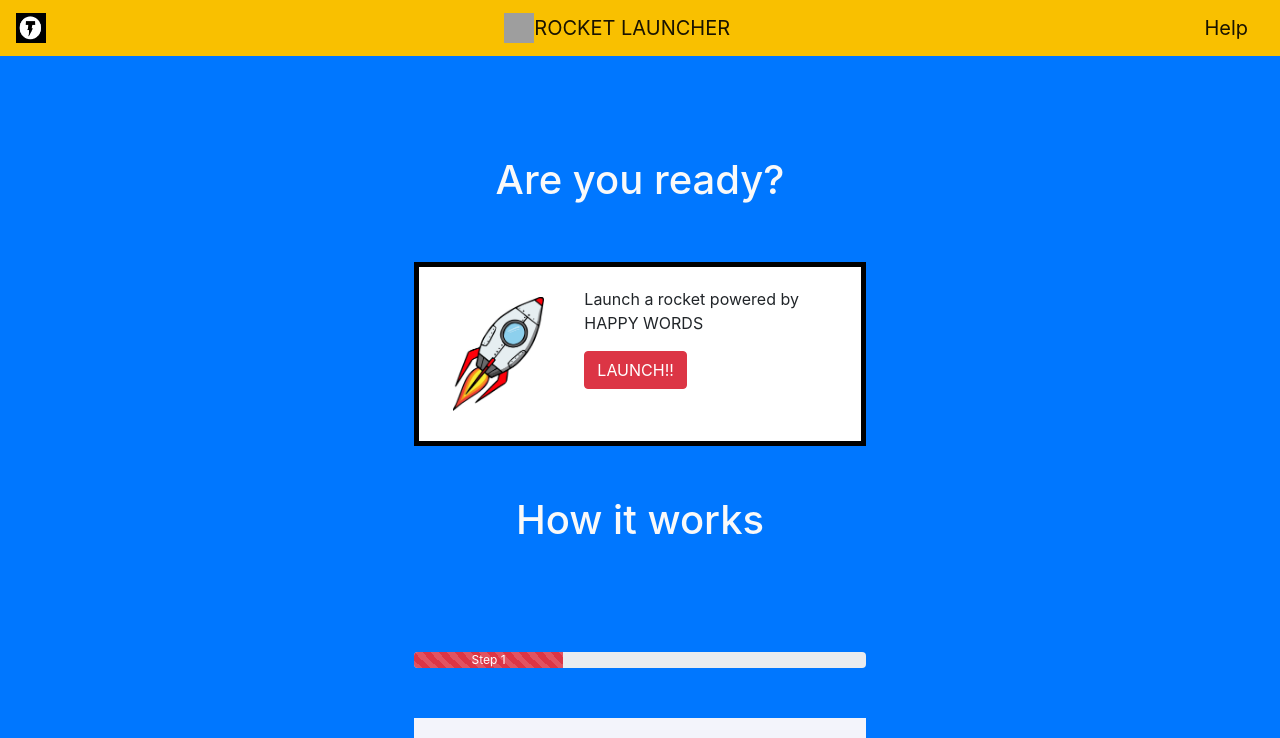
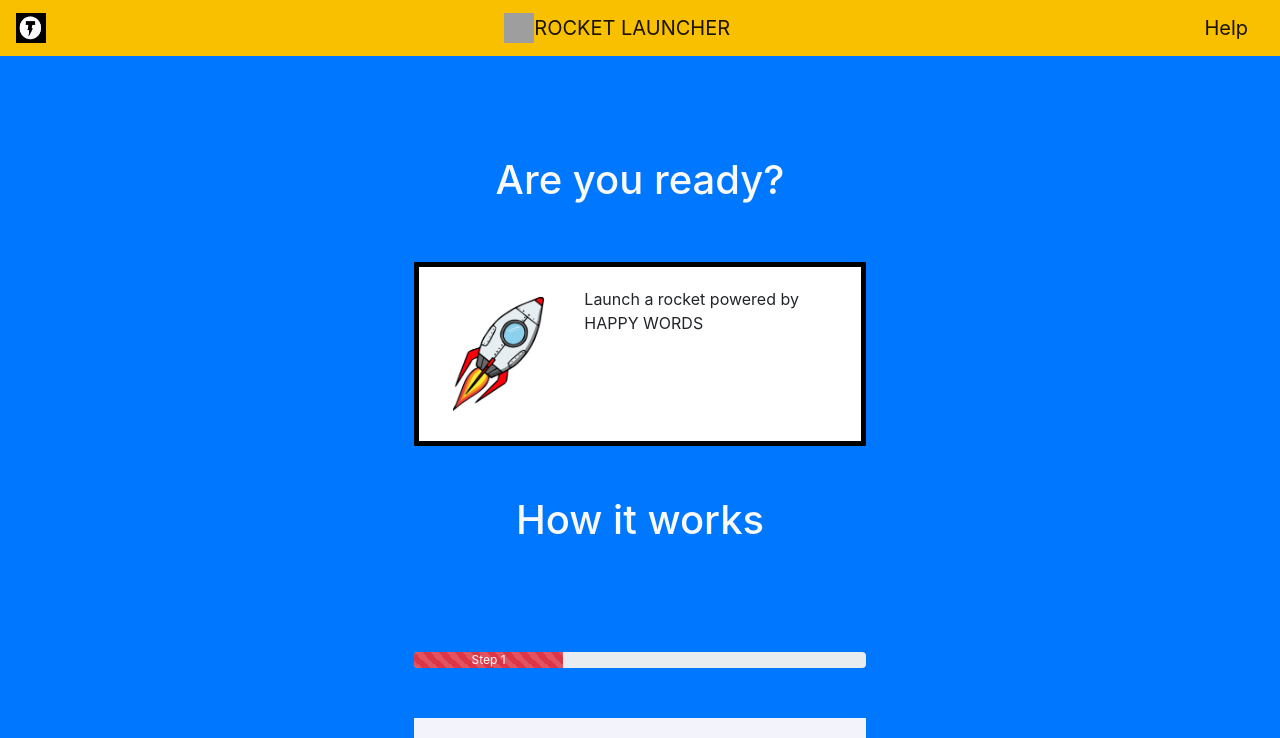
Before and after one commit to maraesa100/TWSU-frontend, a React (Create React App) app: page / in a window 1280 px wide. Shown: the top 738 px of the page. Built offline with nearby package versions, Linux system fonts and the light colour scheme; grey boxes are pictures that could not be loaded.

Commit message:
complete

```diff
--- a/src/components/PowerComponent.tsx
+++ b/src/components/PowerComponent.tsx
@@ -34,7 +34,7 @@ export const PowerComponent: React.FC<PowerComponentProps> = ({
       </Col>
       <Col xs={12} md={8}>
         <p>Launch a rocket powered by HAPPY WORDS</p>
-        <Button variant='danger'>LAUNCH!!</Button>
+        {/* <Button variant='danger'>LAUNCH!!</Button> */}
       </Col>
     </Row>
   </Container>
```
